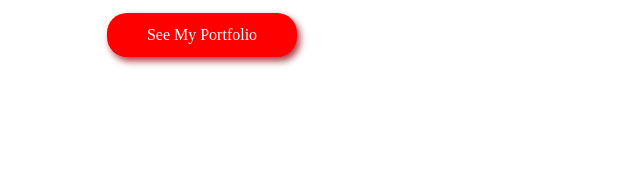
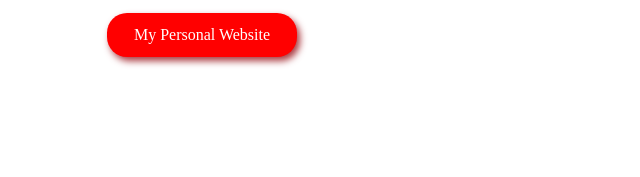
Before and after one commit to yogeshhh/Personal_Portfolio_Website, a plain HTML site: page index.html in a window 1280 px wide. Shown: the part 477-654 px from the top of the page, 571-1211 px from the left. Drawn offline with Linux system fonts and the light colour scheme.

Commit message:
Add files via upload

```diff
--- a/index.html
+++ b/index.html
@@ -38,7 +38,7 @@
         <P>
           Leonardo Wilhelm DiCaprio is an American actor, film producer, and environmentalist. He has played unconventional roles, usually in biopics and period films. As of 2019, his films have grossed $7.2 billion worldwide, and he placed eight times in annual rankings of the world's highest-paid actors.
         </P>
-        <a href="https://leonardodicaprio.com/"target="_blank" class="resume-btn">See My Portfolio</a>
+        <a href="https://leonardodicaprio.com/"target="_blank" class="resume-btn">My Personal Website</a>
     </div>
 
   </body>
```
